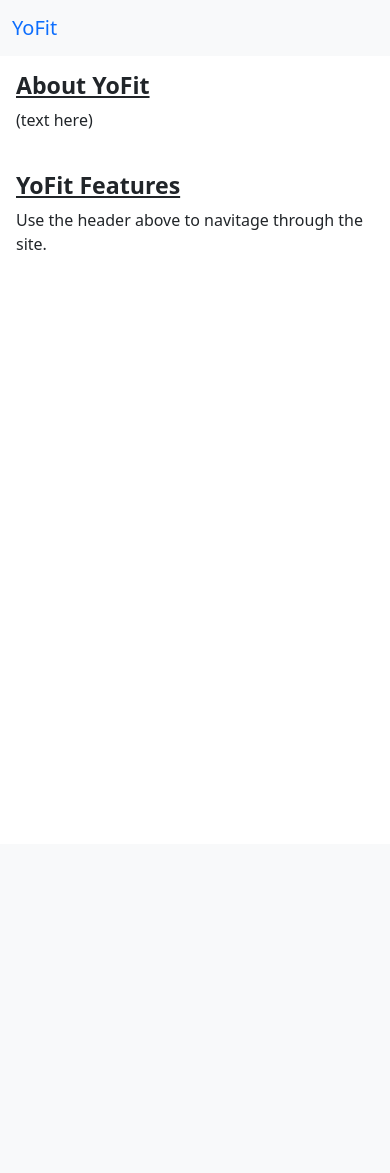
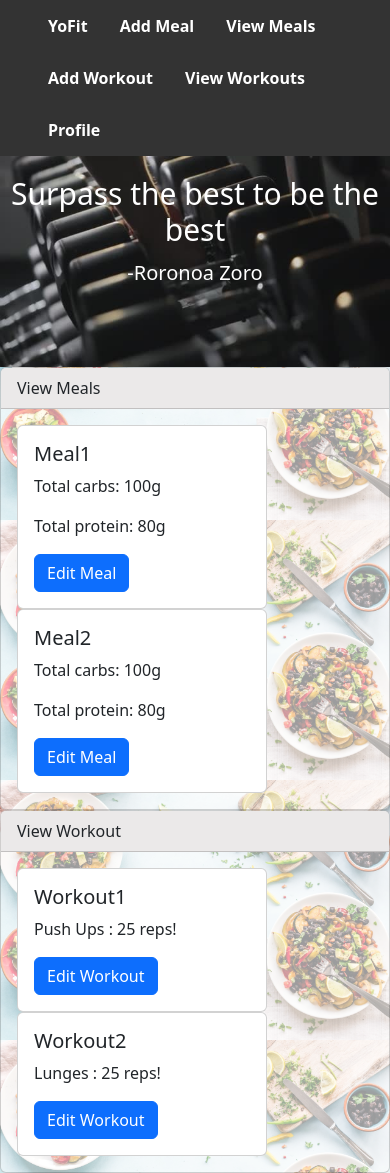
Before and after one commit to albhandari/nutri, a Flask app: page /home in a window 390 px wide. Before the commit the page ends 250 px from the top, so only its background shows below. Run offline with Flask 2, Linux system fonts and the light colour scheme; a user stored in the database is signed in; data comes from the database, SQL or seed files in the repository; both versions use the stored data as it was after the commit; some libraries are stand-ins or nearby versions.

Commit message:
Homepage changes

```diff
--- a/app/routes.py
+++ b/app/routes.py
@@ -115,7 +115,10 @@ def deleteAccount():
 @appObj.route('/home') #home page
 @login_required
 def home():
- return render_template('home.html')
+ user = current_user
+ all_workouts = Workout.query.filter_by(creator_id = user.id).all()
+ all_meals = Meal.query.filter_by(creator_id = user.id).all()
+ return render_template('home.html', all_meals = all_meals, all_workouts = all_workouts)
 
 @appObj.route('/profile', methods = ['GET', 'POST'])
 @login_required
@@ -381,25 +384,11 @@ def edit_workout(workoutID):
 #def testing1():
 #  return render_template('testing.html');
 
-@appObj.route('/testing1', methods = ['GET', 'POST'])
+@appObj.route('/testing1')
+@login_required
 def testing1():
-  accountForm = CreateUser()
-  if accountForm.validate_on_submit():
-    same_name = User.query.filter_by(username = accountForm.username.data).first()
-    if same_name == None:
-      user=User()
-      user.username=accountForm.username.data
-      user.email=accountForm.email.data
-      user.set_password(accountForm.password.data)
-      user.weight = accountForm.weight.data
-      user.fitness_goal = accountForm.fitness_goal.data
-      user.user_bio = accountForm.user_bio.data
-      #add to the database
-      db.session.add(user)
-      db.session.commit()
-      #take the user back to login screen so they can log in with their new account
-      flash('Your account has been created successfully')
-      return redirect('/')
-    else:
-     flash('That username has been taken. Please try again') #no duplicate usernames
-  return render_template('testing.html', accountForm = accountForm)
+
+  user = current_user
+  all_workouts = Workout.query.filter_by(creator_id = user.id).all()
+  all_meals = Meal.query.filter_by(creator_id = user.id).all()
+  return render_template('testing.html', all_meals = all_meals, all_workouts = all_workouts)
--- /dev/null
+++ b/app/static/css/homepage.css
@@ -0,0 +1,65 @@
+body{
+    background-image:url("/static/css/images/login-background.jpeg");
+    background-size: 100%;
+
+
+}
+
+.card{
+    width: 100px;
+    height: 500px;
+}
+
+
+ul {
+    width: 100%;
+    list-style-type: none;
+    margin: 0;
+    padding: 0;
+    overflow: hidden;
+    background-color: #333;
+    margin-bottom: 0;
+  }
+
+  li {
+    float: left;
+    font-weight: 800;
+  }
+
+  li a {
+    display: block;
+    color: white;
+    text-align: center;
+    padding: 14px 16px;
+    text-decoration: none;
+  }
+
+  li a:hover {
+    background-color: #111;
+  }
+
+
+  .hero-image{
+    background-image: url("/static/css/images/dumbbells.jpeg");
+    background-size: 100%;
+    height: 25vh;
+    margin-top: -16px;
+  }
+
+  .hero-text h1{
+    text-align: center;
+    font-size: 30px;
+    color: white;
+    padding-top: 5%;
+    padding-left: 5px;
+    padding-right: 5px;
+  }
+
+  .hero-text h2{
+    text-align: center;
+    font-size: 20px;
+    color: white;
+    padding-top: 5px;
+    padding-left: 5px;
+    padding-right: 5px;
+  }
--- a/app/templates/home.html
+++ b/app/templates/home.html
@@ -1,45 +1,26 @@
-<!doctype html>
-<html lang="en">
-  <head>
-    <!-- Required meta tags -->
-    <meta charset="utf-8">
-    <meta name="viewport" content="width=device-width, initial-scale=1, shrink-to-fit=no">
-    <meta name="description" content="">
-    <meta name="author" content="Mark Otto, Jacob Thornton, and Bootstrap cont>
-    <meta name="generator" content="Hugo 0.84.0">
-
-    <!-- Bootstrap CSS -->
-     <link href="https://cdn.jsdelivr.net/npm/bootstrap@5.0.2/dist/css/bootstrap.min.css" rel="stylesheet" integrity="sha384-EVSTQN3/azprG1Anm3QDgpJLIm9Nao0Yz1ztcQTwFspd3yD65VohhpuuCOmLASjC" crossorigin="anonymous">
-
-<svg xmlns="http://www.w3.org/2000/svg" style="display: none; background-color: black">
-  <symbol id="bootstrap" viewBox="0 0 118 94">
-    <title>YoFit - Home</title>
-    <path fill-rule="evenodd" clip-rule="evenodd" d="M24.509 0c-6.733 0-11.715 5.893-11.492 12.284.214 6.14-.064 14.092-2.066 20.577C8.943 39.365 5.547 43.485 0 44.014v5.972c5.547.529 8.943 4.649 10.951 11.153 2.002 6.485 2.28 14.437 2.066 20.577C12.794 88.106 17.776 94 24.51 94H93.5c6.733 0 11.714-5.893 11.491-12.284-.214-6.14.064-14.092 2.066-20.577 2.009-6.504 5.396-10.624 10.943-11.153v-5.972c-5.547-.529-8.934-4.649-10.943-11.153-2.002-6.484-2.28-14.437-2.066-20.577C105.214 5.894 100.233 0 93.5 0H24.508zM80 57.863C80 66.663 73.436 72 62.543 72H44a2 2 0 01-2-2V24a2 2 0 012-2h18.437c9.083 0 15.044 4.92 15.044 12.474 0 5.302-4.01 10.049-9.119 10.88v.277C75.317 46.394 80 51.21 80 57.863zM60.521 28.34H49.948v14.934h8.905c6.884 0 10.68-2.772 10.68-7.727 0-4.643-3.264-7.207-9.012-7.207zM49.948 49.2v16.458H60.91c7.167 0 10.964-2.876 10.964-8.281 0-5.406-3.903-8.178-11.425-8.178H49.948z"></path>
-  </symbol>
-  <symbol id="home" viewBox="0 0 16 16">
-    <path d="M8.354 1.146a.5.5 0 0 0-.708 0l-6 6A.5.5 0 0 0 1.5 7.5v7a.5.5 0 0 0 .5.5h4.5a.5.5 0 0 0 .5-.5v-4h2v4a.5.5 0 0 0 .5.5H14a.5.5 0 0 0 .5-.5v-7a.5.5 0 0 0-.146-.354L13 5.793V2.5a.5.5 0 0 0-.5-.5h-1a.5.5 0 0 0-.5.5v1.293L8.354 1.146zM2.5 14V7.707l5.5-5.5 5.5 5.5V14H10v-4a.5.5 0 0 0-.5-.5h-3a.5.5 0 0 0-.5.5v4H2.5z"/>
-  </symbol>
-  <symbol id="speedometer2" viewBox="0 0 16 16">
-    <path d="M8 4a.5.5 0 0 1 .5.5V6a.5.5 0 0 1-1 0V4.5A.5.5 0 0 1 8 4zM3.732 5.732a.5.5 0 0 1 .707 0l.915.914a.5.5 0 1 1-.708.708l-.914-.915a.5.5 0 0 1 0-.707zM2 10a.5.5 0 0 1 .5-.5h1.586a.5.5 0 0 1 0 1H2.5A.5.5 0 0 1 2 10zm9.5 0a.5.5 0 0 1 .5-.5h1.5a.5.5 0 0 1 0 1H12a.5.5 0 0 1-.5-.5zm.754-4.246a.389.389 0 0 0-.527-.02L7.547 9.31a.91.91 0 1 0 1.302 1.258l3.434-4.297a.389.389 0 0 0-.029-.518z"/>
-    <path fill-rule="evenodd" d="M0 10a8 8 0 1 1 15.547 2.661c-.442 1.253-1.845 1.602-2.932 1.25C11.309 13.488 9.475 13 8 13c-1.474 0-3.31.488-4.615.911-1.087.352-2.49.003-2.932-1.25A7.988 7.988 0 0 1 0 10zm8-7a7 7 0 0 0-6.603 9.329c.203.575.923.876 1.68.63C4.397 12.533 6.358 12 8 12s3.604.532 4.923.96c.757.245 1.477-.056 1.68-.631A7 7 0 0 0 8 3z"/>
-  </symbol>
-  <symbol id="table" viewBox="0 0 16 16">
-    <path d="M0 2a2 2 0 0 1 2-2h12a2 2 0 0 1 2 2v12a2 2 0 0 1-2 2H2a2 2 0 0 1-2-2V2zm15 2h-4v3h4V4zm0 4h-4v3h4V8zm0 4h-4v3h3a1 1 0 0 0 1-1v-2zm-5 3v-3H6v3h4zm-5 0v-3H1v2a1 1 0 0 0 1 1h3zm-4-4h4V8H1v3zm0-4h4V4H1v3zm5-3v3h4V4H6zm4 4H6v3h4V8z"/>
-  </symbol>
-  <symbol id="people-circle" viewBox="0 0 16 16">
-    <path d="M11 6a3 3 0 1 1-6 0 3 3 0 0 1 6 0z"/>
-    <path fill-rule="evenodd" d="M0 8a8 8 0 1 1 16 0A8 8 0 0 1 0 8zm8-7a7 7 0 0 0-5.468 11.37C3.242 11.226 4.805 10 8 10s4.757 1.225 5.468 2.37A7 7 0 0 0 8 1z"/>
-  </symbol>
-  <symbol id="grid" viewBox="0 0 16 16">
-    <path d="M1 2.5A1.5 1.5 0 0 1 2.5 1h3A1.5 1.5 0 0 1 7 2.5v3A1.5 1.5 0 0 1 5.5 7h-3A1.5 1.5 0 0 1 1 5.5v-3zM2.5 2a.5.5 0 0 0-.5.5v3a.5.5 0 0 0 .5.5h3a.5.5 0 0 0 .5-.5v-3a.5.5 0 0 0-.5-.5h-3zm6.5.5A1.5 1.5 0 0 1 10.5 1h3A1.5 1.5 0 0 1 15 2.5v3A1.5 1.5 0 0 1 13.5 7h-3A1.5 1.5 0 0 1 9 5.5v-3zm1.5-.5a.5.5 0 0 0-.5.5v3a.5.5 0 0 0 .5.5h3a.5.5 0 0 0 .5-.5v-3a.5.5 0 0 0-.5-.5h-3zM1 10.5A1.5 1.5 0 0 1 2.5 9h3A1.5 1.5 0 0 1 7 10.5v3A1.5 1.5 0 0 1 5.5 15h-3A1.5 1.5 0 0 1 1 13.5v-3zm1.5-.5a.5.5 0 0 0-.5.5v3a.5.5 0 0 0 .5.5h3a.5.5 0 0 0 .5-.5v-3a.5.5 0 0 0-.5-.5h-3zm6.5.5A1.5 1.5 0 0 1 10.5 9h3a1.5 1.5 0 0 1 1.5 1.5v3a1.5 1.5 0 0 1-1.5 1.5h-3A1.5 1.5 0 0 1 9 13.5v-3zm1.5-.5a.5.5 0 0 0-.5.5v3a.5.5 0 0 0 .5.5h3a.5.5 0 0 0 .5-.5v-3a.5.5 0 0 0-.5-.5h-3z"/>
-  </symbol>
-</svg>
+<!DOCTYPE html>
+<html lang="en" >
+<head>
+    <meta charset="UTF-8">
+    <title>Home</title>
+    <link rel="stylesheet" href="{{ url_for('static', filename='css/homepage.css') }}">
+    <link href="https://cdn.jsdelivr.net/npm/bootstrap@5.2.3/dist/css/bootstrap.min.css" rel="stylesheet" integrity="sha384-rbsA2VBKQhggwzxH7pPCaAqO46MgnOM80zW1RWuH61DGLwZJEdK2Kadq2F9CUG65" crossorigin="anonymous">
+</head>
 
 
-<main>
+<header>
+    <ul>
+        <li><a class="active" href="/home">YoFit</a></li>
+        <li><a class="active" href="/createMeal">Add Meal</a></li>
+        <li><a class="active" href="/viewMeals">View Meals</a></li>
+        <li><a class="active" href="/createWorkout">Add Workout</a></li>
+        <li><a class="active" href="/viewWorkouts">View Workouts</a></li>
+        <li><a class="active" href="/profile">Profile</a></li>
+      </ul>
+</header>
 
-
- {% with messages = get_flashed_messages() %}
+<body>
+  {% with messages = get_flashed_messages() %}
    {% if messages %}
     {% for message in messages %}
      <p> {{message}} </p>
@@ -47,46 +28,78 @@
    {% endif %}
   {% endwith %}
 
-  <div class="b-example-divide style="border-color:black;"></div>
 
-  <nav class="navbar navbar-expand-lg bg-light">
-  <div class="container-fluid">
-    <a class="navbar-brand" href="/home">YoFit</a>
-    <button class="navbar-toggler" type="button" data-bs-toggle="collapse" data-bs-target="#navbarNavAltMarkup" aria-controls="navbarNavAltMarkup" aria-expanded="false" aria-label="Toggle navigation">
-      <span class="navbar-toggler-icon"></span>
-    </button>
-    <div class="collapse navbar-collapse" id="navbarNavAltMarkup">
-      <div class="navbar-nav">
-        <a class="nav-link active" aria-current="page" href="/createMeal">Add Meal</a>
-        <a class="nav-link" href="/viewMeals">View Meals</a>
-        <a class="nav-link" href="/createWorkout">Add Workout</a>
-        <a class="nav-link" href="/viewWorkouts"> View Workouts </a>
-        <a class="nav-link" href="/profile">Profile</a>
-      </div>
+
+  <div class="hero-image">
+    <div class="hero-text">
+      <h1 id="quoteBanner">“Inherited Will, The Destiny of the Age, and The Dreams of the People. As long as people continue to pursue the meaning of Freedom, these things will never cease to be!"</h1>
+      <h2 id="quoteAuthor">-Gol D. Roger</h2>
     </div>
   </div>
-</nav>
 
-<div class="p-3 mb-2">
- <h3> <b> <u> About YoFit </b> </u> </h3>
- <p> (text here)
-</p>
+  <div class="card" style = "width: 100%; background:rgba(255, 255, 255, 0.6);">
+    <div class="card-header" style = "background:rgb(235, 233, 233);">
+      View Meals
+    </div>
+    <div class="card-body" style = "background:rgba(0,0,0,0);">
+        <div class="row" style = "background:rgba(0,0,0,0);">
+            {% for meal in all_meals %}
+            <div class="col-sm-6" style = "background:rgba(0,0,0,0); width: fit-content;">
+              <div class="card" style ="min-width: 250px;">
+                <div class="card-body">
+                  <h5 class="card-title">{{meal.name}}</h5>
+                  <p class="card-text">Total carbs: 100g</p>
+                  <p class="card-text">Total protein: 80g</p>
+                  <a href="/editMeal/{{meal.id}}" class="btn btn-primary">Edit Meal</a>
+                </div>
+              </div>
+            </div>
+            {% endfor %}
+          </div>
+    </div>
+  </div>
 
-<br>
+  <div class="card" style = "width: 100%; background:rgba(255, 255, 255, 0.6);">
+    <div class="card-header" style = "background:rgb(235, 233, 233);">
+      View Workout
+    </div>
+    <div class="card-body" style = "background:rgba(0,0,0,0);">
+        <div class="row" style = "background:rgba(0,0,0,0);">
+            {% for workout in all_workouts%}
+            <div class="col-sm-6" style = "background:rgba(0,0,0,0); width: fit-content;">
+              <div class="card" style ="min-width: 250px;">
+                <div class="card-body">
+                  <h5 class="card-title">{{workout.name}}</h5>
+                  <p class="card-text">{{workout.exercise}} : {{workout.repititions}} reps!</p>
+                  <a href="/editWorkout/{{workout.id}}" class="btn btn-primary">Edit Workout</a>
+                </div>
+              </div>
+            </div>
+            {% endfor %}
+          </div>
+    </div>
+  </div>
 
-<h3> <b> <u> YoFit Features </b> </u> </h3>
-<p> Use the header above to navitage through the site.
-</p>
+  <script>
+    let quotes = [];
+    quotes.push("People's dream have no ends");
+    quotes.push("When does a man die? When he is hit by a bullet? No! When he suffers a disease? No! When he ate a soup made out of a poisonous mushroom? No! A man dies when he is forgotten!");
+    quotes.push("Don't forget to smile in any situation. As long as you are alive, there will be better things later, and there will be many.");
+    quotes.push("You can't get back what you've lost, What's important now is -What is it that you still have.");
+    quotes.push("Surpass the best to be the best");
 
-</div>
-</main>
+    let author = ["Blackbeard", "Dr. Hirluk", "Bellmere", "Jinbei", "Roronoa Zoro"];
+
+    let index = Math.floor(Math.random() * 5)
 
 
-    <script src="/docs/5.0/dist/js/bootstrap.bundle.min.js" integrity="sha384-MrcW6ZMFYlzcLA8Nl+NtUVF0sA7MsXsP1UyJoMp4YLEuNSfAP+JcXn/tWtIaxVXM" crossorigin="anonymous"></script>
+    document.getElementById('quoteBanner').innerHTML = quotes[index];
+    document.getElementById('quoteAuthor').innerHTML = "-" + author[index];
+  </script>
 
 
-    <script src="https://cdn.jsdelivr.net/npm/@popperjs/core@2.9.2/dist/umd/popper.min.js" integrity="sha384-IQsoLXl5PILFhosVNubq5LC7Qb9DXgDA9i+tQ8Zj3iwWAwPtgFTxbJ8NT4GN1R8p" crossorigin="anonymous"></script>
-    <script src="https://cdn.jsdelivr.net/npm/bootstrap@5.0.2/dist/js/bootstrap.min.js" integrity="sha384-cVKIPhGWiC2Al4u+LWgxfKTRIcfu0JTxR+EQDz/bgldoEyl4H0zUF0QKbrJ0EcQF" crossorigin="anonymous"></script>
 
-  </body>
+
+
+</body>
 </html>
```
Also changed, not shown: app/templates/testing.html (+82 -60 lines), app/app.db, app/static/css/images/dumbbells.jpeg (added), app/static/css/images/hello.jpeg (added).
